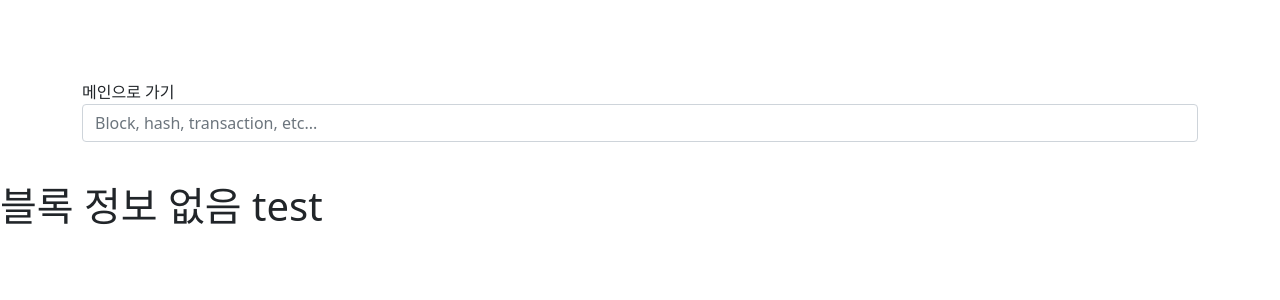
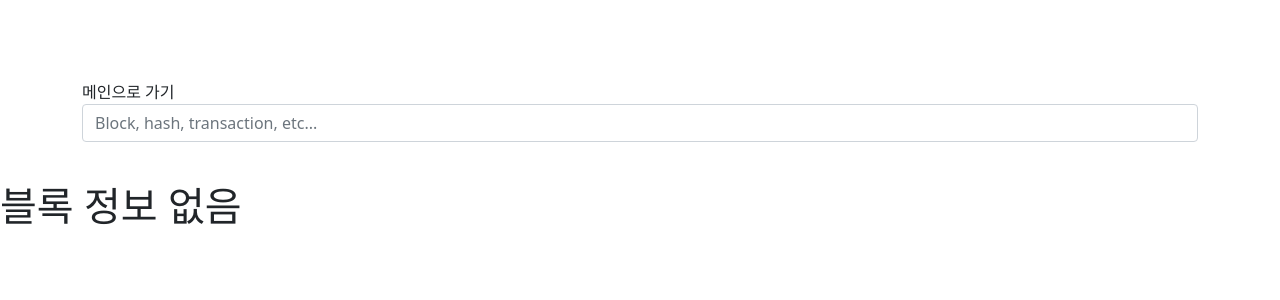
Before and after one commit to Blockchain-MiniProject/Blockchain_project, a React (Create React App) app in the folder project-front/: page /block/1 in a window 1280 px wide. Shown: the top 300 px of the page. Built offline with nearby package versions, Linux system fonts and the light colour scheme; no server answers.

Commit message:
git commit

```diff
--- a/project-front/src/components/BlockDetail.jsx
+++ b/project-front/src/components/BlockDetail.jsx
@@ -77,7 +77,7 @@ const BlockDetail = () => {
         </Table>
       </Container>
   </div>
-  : <h1>블록 정보 없음 test</h1>}
+  : <h1>블록 정보 없음</h1>}
   </>
   )
 }
```
